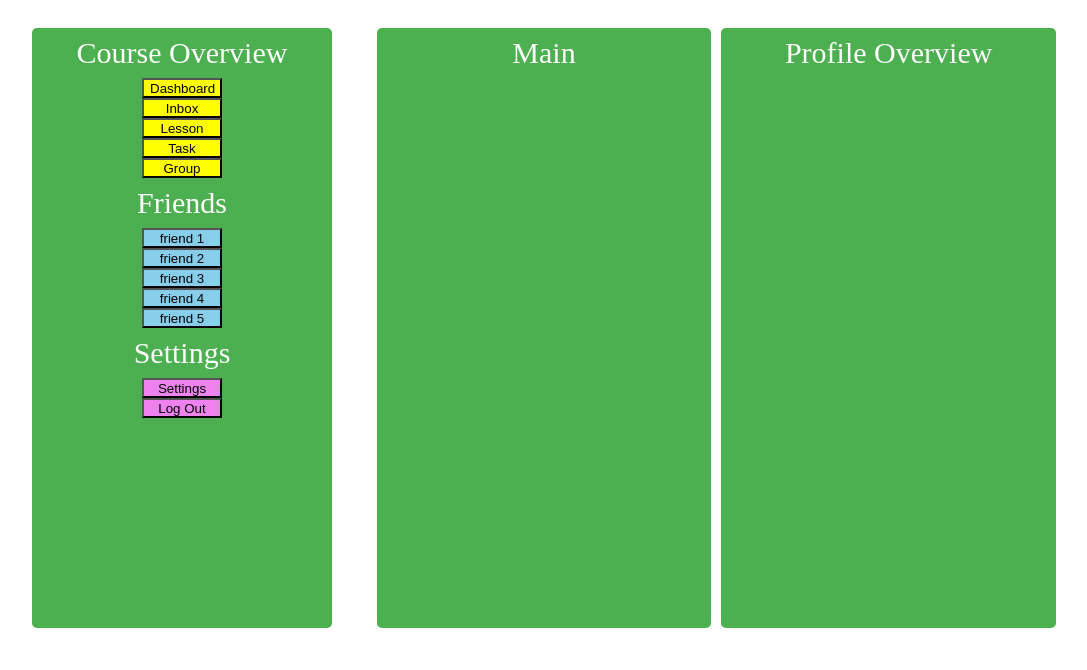
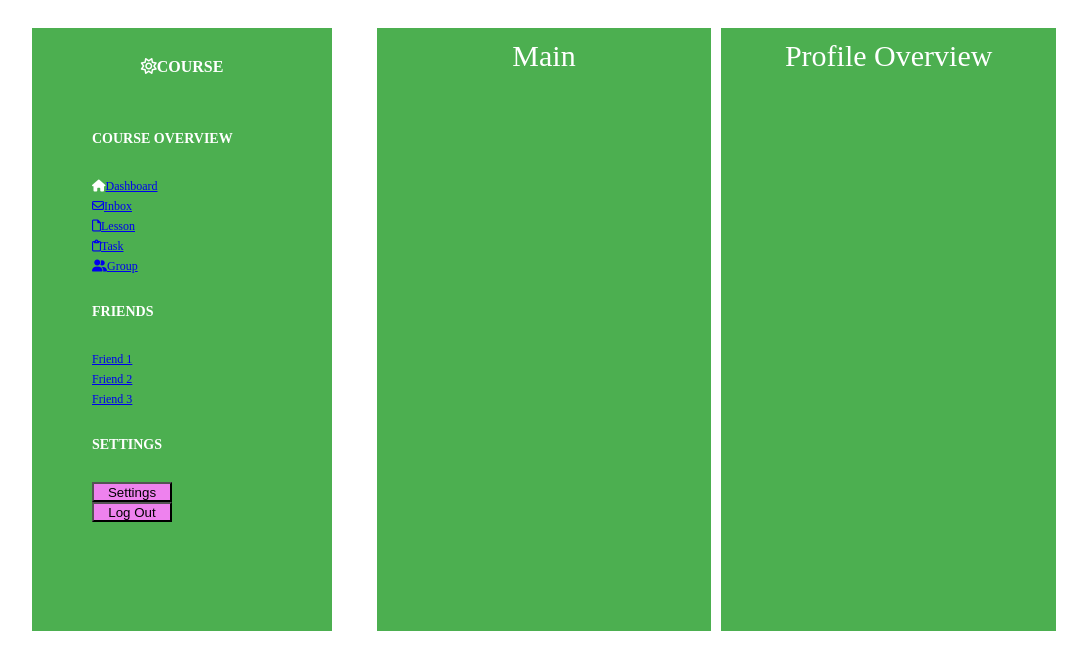
Before and after one commit to David-Cuckoo/Presentation, a plain HTML site: page index.html in a window 1280 px wide. Shown: the top 670 px of the page, without its empty margins (96-1183 px from the left). Drawn offline with Linux system fonts and the light colour scheme.

Commit message:
Second Amendment

```diff
--- a/index.html
+++ b/index.html
@@ -6,30 +6,32 @@
     <meta name="viewport" content="width=device-width, initial-scale=1.0">
     <title>Course Work Draft</title>
     <link rel="stylesheet" href="style.css">
+    <link rel="stylesheet" href="https://cdnjs.cloudflare.com/ajax/libs/font-awesome/6.7.2/css/all.min.css" integrity="sha512-Evv84Mr4kqVGRNSgIGL/F/aIDqQb7xQ2vcrdIwxfjThSH8CSR7PBEakCr51Ck+w+/U6swU2Im1vVX0SVk9ABhg==" crossorigin="anonymous" referrerpolicy="no-referrer" />
+
 
 </head>
 
 <body>
     <div class="grid-container">
         <div class="box left">
+        <h1><i class="fa-regular fa-sun"></i>COURSE</h1>
             <div class="dash">
-                Course Overview
-                <button class="dashboard">Dashboard</button>
-                <button class="dashboard">Inbox</button>
-                <button class="dashboard">Lesson</button>
-                <button class="dashboard">Task</button>
-                <button class="dashboard">Group</button>
+                <h2>COURSE OVERVIEW</h2>
+                <li><i class="fa-solid fa-house"></i><a href="#main">Dashboard</a></li>
+                <li><a href="javascript:void(0)"><i class="fa-regular fa-envelope"></i>Inbox</a></li>
+                <li><a href="javascript:void(0)"><i class="fa-regular fa-file"></i>Lesson</a></li>
+                <li><a href="javascript:void(0)"><i class="fa-regular fa-clipboard"></i>Task</a></li>
+                <li><a href="javascript:void(0)"><i class="fa-solid fa-user-group"></i>Group</a></li>
             </div>
             <div class="friends">
-                Friends
-                <button class="friend">friend 1</button>
-                <button class="friend">friend 2</button>
-                <button class="friend">friend 3</button>
-                <button class="friend">friend 4</button>
-                <button class="friend">friend 5</button>
+                <h2>FRIENDS</h2>
+                <li><a href="javascript:void(0)">Friend 1</a></li>
+                <li><a href="javascript:void(0)">Friend 2</a></li>
+                <li><a href="javascript:void(0)">Friend 3</a></li>
+
             </div>
             <div class="settings">
-                Settings
+                <h2>SETTINGS</h2>
                 <button class="set">Settings</button>
                 <button class="set">Log Out</button>
             </div>
--- a/style.css
+++ b/style.css
@@ -2,6 +2,39 @@
     width: 1024px;
     height: 768px;
 } */
+
+:root {
+    --red: #E63946;
+    --black: #202124;
+    --white: #F4F4F9;
+    --text-color: #2c3e50;
+
+    /* --margin: 16px;
+    --padding: 16px;
+    --border-radius: 8px; */
+}
+
+h1 {
+    font-size: 16px;
+    text-align: center;
+}
+
+h2 {
+    font-size: 14px;
+}
+
+li {
+    font-size: 12px;
+    line-height: 20px;
+    list-style-type: none;
+    /* text-decoration: none; */
+
+}
+
+i {
+    /* margin-right: 3px; */
+}
+
 .grid-container {
     display: grid;
     grid-template-columns: repeat(3, 1fr);
@@ -19,36 +52,30 @@
     min-width: 50px;
     min-height: 50px;
     line-height: 50px;
-    text-align: center;
     font-size: 30px;
-    border-radius: 5px;
+    padding-top: 3px;
 }
+
 .left {
     display: flex;
     flex-direction: column;
-    align-items: center;
     width: 300px;
     height: 600px;
+    text-align: left;
+
 }
-.dashboard {
-    background-color: yellow;
-    height: 20px;
-    width: 80px;
-}
+
 .dash {
     display: flex;
     flex-direction: column;
-    align-items: center;
+    margin-left: 20%;
+
 }
-.friend {
-    background-color: skyblue;
-    height: 20px;
-    width: 80px;
-}
+
 .friends {
     display: flex;
     flex-direction: column;
-    align-items: center;
+    margin-left: 20%;
 }
 .set {
     background-color: violet;
@@ -58,5 +85,5 @@
 .settings {
     display: flex;
     flex-direction: column;
-    align-items: center;
+    margin-left: 20%;
 }
```
